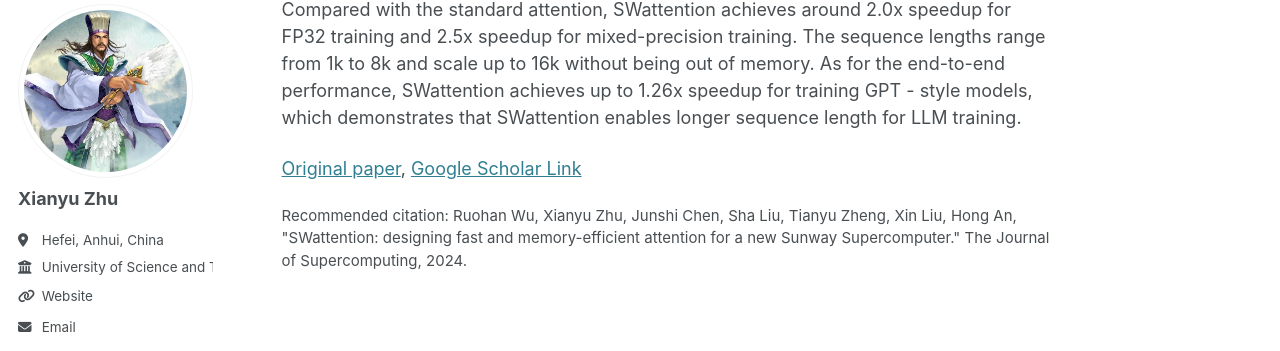
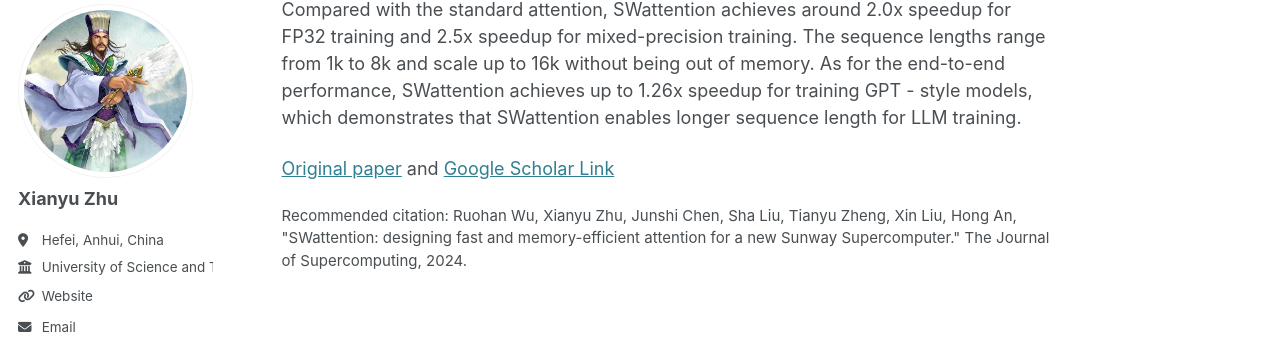
Before and after one commit to zhuxy-USTC/zhuxy-USTC.github.io, a Jekyll site: the page built from _publications/2024-01-01-SWattention-designing-fast-and-memory-efficient-attention-for-a-new-Sunway-Supercomputer.md, in a window 1280 px wide and 900 px high, scrolled down 525 px. Shown: the part 102-453 px from the top of the window. Built offline with Jekyll 4.4.1, drawn with Linux system fonts in a browser that asks for light colours; some web fonts are replaced.

```diff
--- a/_pages/publications.html
+++ b/_pages/publications.html
@@ -5,7 +5,7 @@
 author_profile: true
 ---
 
-<h2>Accepted<h2>
+<b>Accepted<b>
 <ul>{% for post in site.publications reversed %}
   {% include archive-single-cv.html %}
   {% endfor %}</ul>
--- a/_publications/2024-01-01-SWattention-designing-fast-and-memory-efficient-attention-for-a-new-Sunway-Supercomputer.md
+++ b/_publications/2024-01-01-SWattention-designing-fast-and-memory-efficient-attention-for-a-new-Sunway-Supercomputer.md
@@ -13,4 +13,4 @@
 This work proposes SWattention, a highly efficient method for computing the exact attention on the SW26010pro processor. To fully utilize the 6 core groups (CG) and 64 cores per CG on the processor, we design a two - level parallel task partition strategy. Asynchronous memory access is employed to ensure that memory access overlaps with computation. Additionally, a tiling strategy is introduced to determine optimal SRAM block sizes.
 Compared with the standard attention, SWattention achieves around 2.0x speedup for FP32 training and 2.5x speedup for mixed-precision training. The sequence lengths range from 1k to 8k and scale up to 16k without being out of memory. As for the end-to-end performance, SWattention achieves up to 1.26x speedup for training GPT - style models, which demonstrates that SWattention enables longer sequence length for LLM training.
 
-[Original paper](http://zhuxy-USTC.github.io/files/swattention.pdf), [Google Scholar Link](https://scholar.google.com/citations?view_op=view_citation&hl=en&user=k2ajuuEAAAAJ&citation_for_view=k2ajuuEAAAAJ:qjMakFHDy7sC){:target="_blank"}
+[Original paper](http://zhuxy-USTC.github.io/files/swattention.pdf) and [Google Scholar Link](https://scholar.google.com/citations?view_op=view_citation&hl=en&user=k2ajuuEAAAAJ&citation_for_view=k2ajuuEAAAAJ:qjMakFHDy7sC){:target="_blank"}
```
